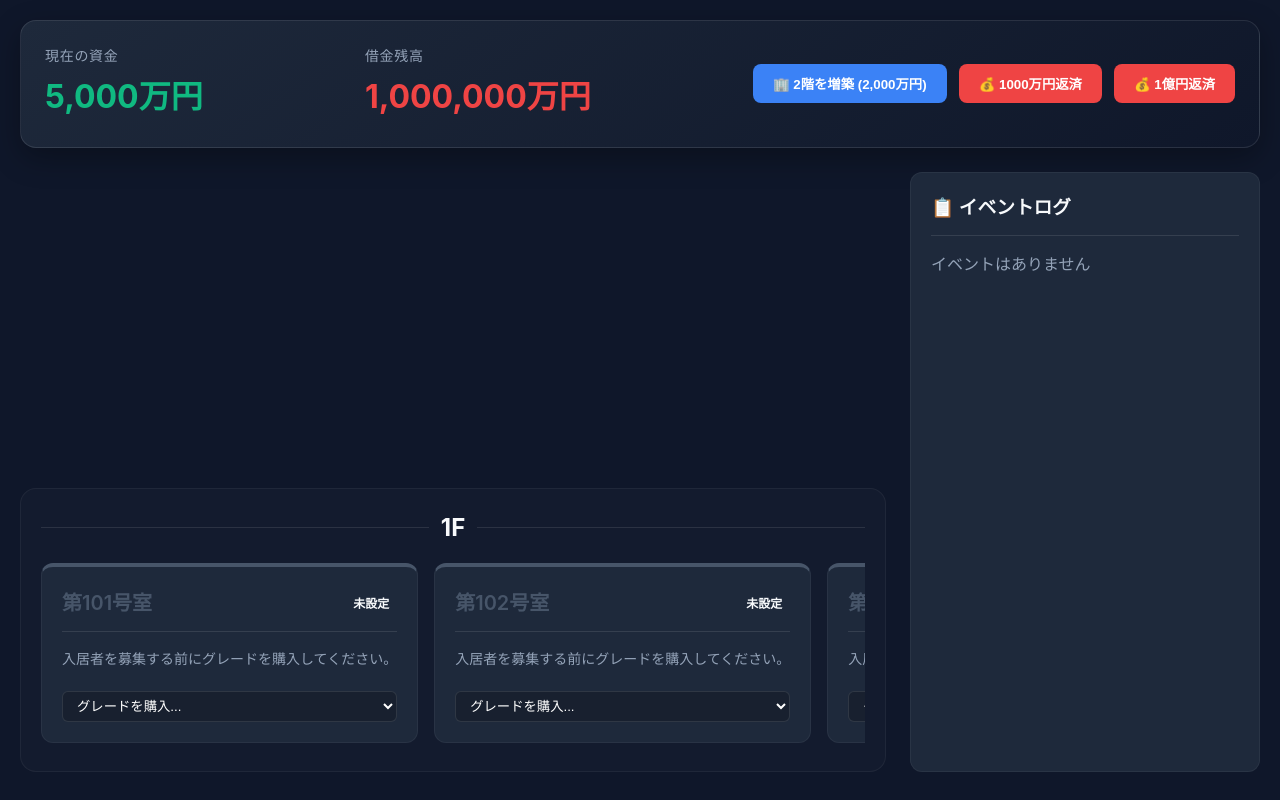
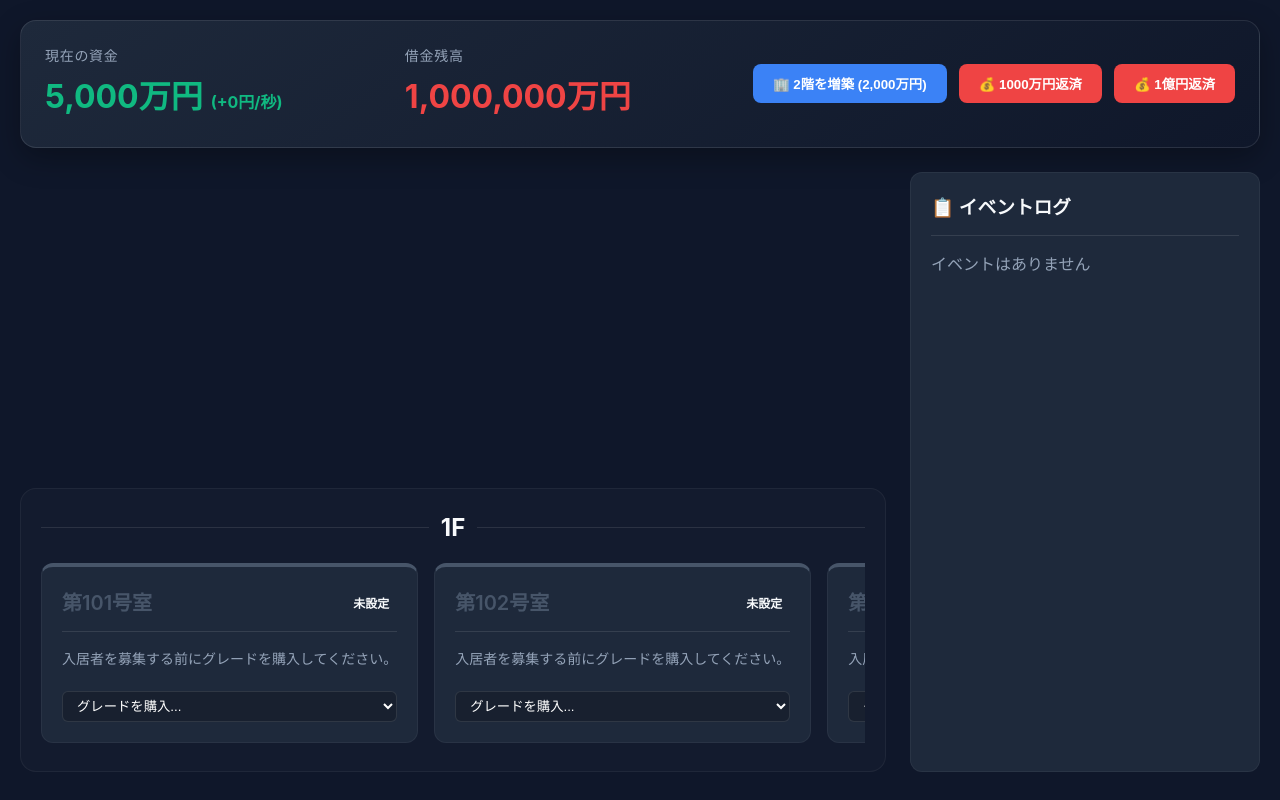
Before and after one commit to samon888/apartment-tycoon, a React (Vite) app: page / in a window 1280 px wide. Built offline with nearby package versions, Linux system fonts and the light colour scheme.

Commit message:
ミニゲームのタイマーバグ修正と毎秒の収入表示の追加

```diff
--- a/src/App.jsx
+++ b/src/App.jsx
@@ -32,15 +32,25 @@ const MiniGameModal = ({ room, onComplete, onClose }) => {
   const [btnPos, setBtnPos] = useState({ top: '40%', left: '40%' });
 
   useEffect(() => {
-    if (timeLeft <= 0) {
+    const timer = setInterval(() => {
+      setTimeLeft(prev => {
+        if (prev <= 1) {
+          clearInterval(timer);
+          return 0;
+        }
+        return prev - 1;
+      });
+    }, 1000);
+    return () => clearInterval(timer);
+  }, []);
+
+  useEffect(() => {
+    if (timeLeft === 0) {
       // 終了時の処理：本来の家賃をベースに、クリック数×5%（最大90%）を回収
       const recoveryRate = Math.min(0.9, clicks * 0.05);
       const recoveredAmount = Math.floor(room.delinquentAmount * recoveryRate);
       onComplete(room.id, recoveredAmount);
-      return;
     }
-    const timer = setInterval(() => setTimeLeft(prev => prev - 1), 1000);
-    return () => clearInterval(timer);
   }, [timeLeft, clicks, onComplete, room]);
 
   const moveButton = () => {
@@ -252,7 +262,7 @@ function RoomCard({ room, funds, upgradeRoom, selectTenant, repairRoom, changeRe
 
 function App() {
   const {
-    funds, debt, floors, rooms, events,
+    funds, debt, floors, rooms, events, currentIncome,
     buildFloor, upgradeRoom, selectTenant, repairRoom, changeRent, repayDebt, evictTenant, resolveDelinquency
   } = useGameEngine();
 
@@ -282,7 +292,12 @@ function App() {
       <div className="dashboard">
         <div className="stat-box">
           <span className="stat-label">現在の資金</span>
-          <span className="stat-value funds">{formatMoney(funds)}</span>
+          <div style={{ display: 'flex', alignItems: 'baseline', gap: '8px' }}>
+            <span className="stat-value funds">{formatMoney(funds)}</span>
+            <span style={{ fontSize: '1rem', color: 'var(--success-color)', fontWeight: 'bold' }}>
+              (+{formatMoney(currentIncome)}/秒)
+            </span>
+          </div>
         </div>
 
         <div className="stat-box">
--- a/src/hooks/useGameEngine.js
+++ b/src/hooks/useGameEngine.js
@@ -305,12 +305,21 @@ export const useGameEngine = () => {
     }));
   };
 
+  // 現在の毎秒の収入を計算
+  const currentIncome = rooms.reduce((acc, room) => {
+    if (room.isOccupied && !room.isDelinquent) {
+      return acc + room.rent;
+    }
+    return acc;
+  }, 0);
+
   return {
     funds,
     debt,
     floors,
     rooms,
     events,
+    currentIncome,
     buildFloor,
     upgradeRoom,
     selectTenant,
```
